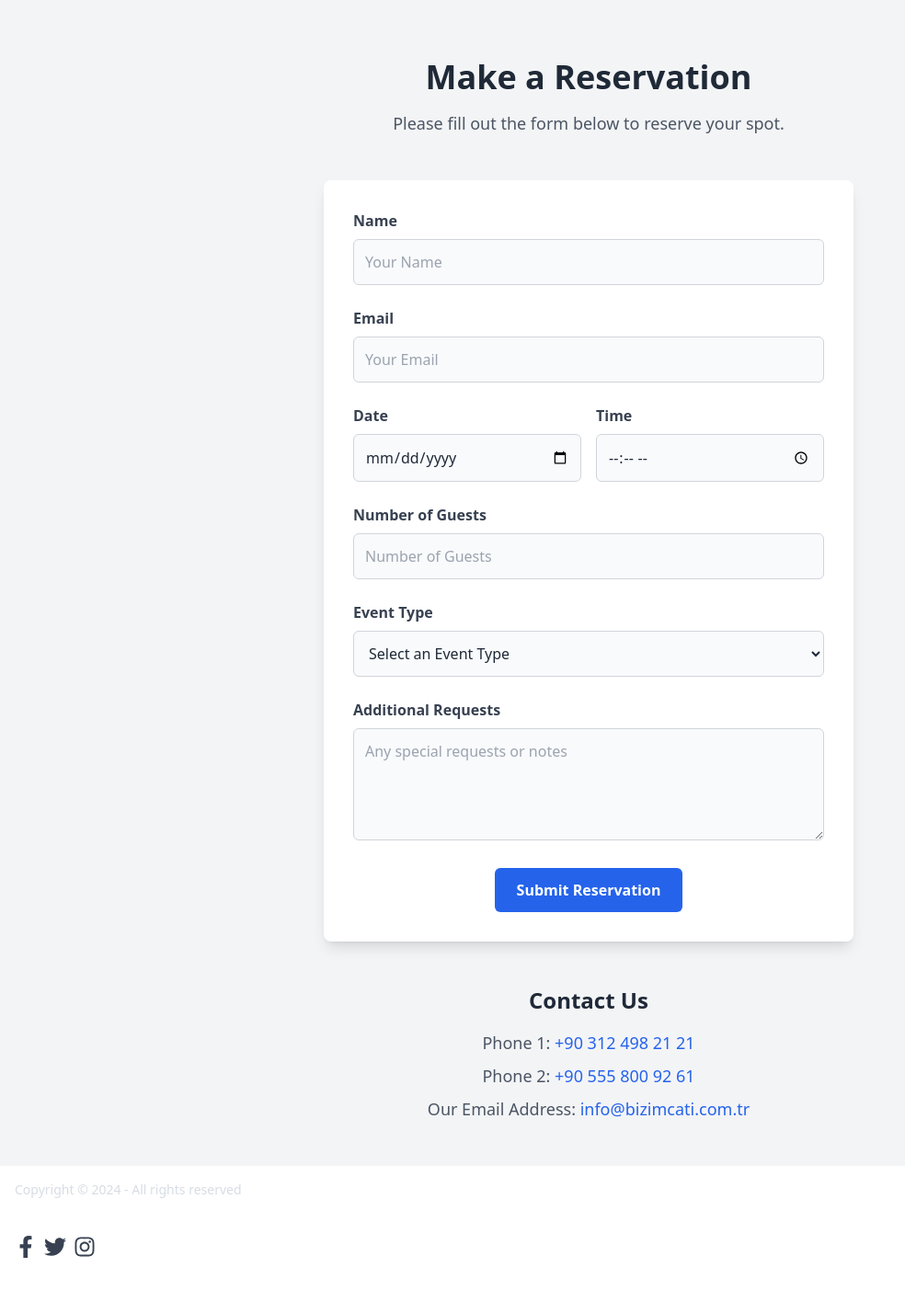
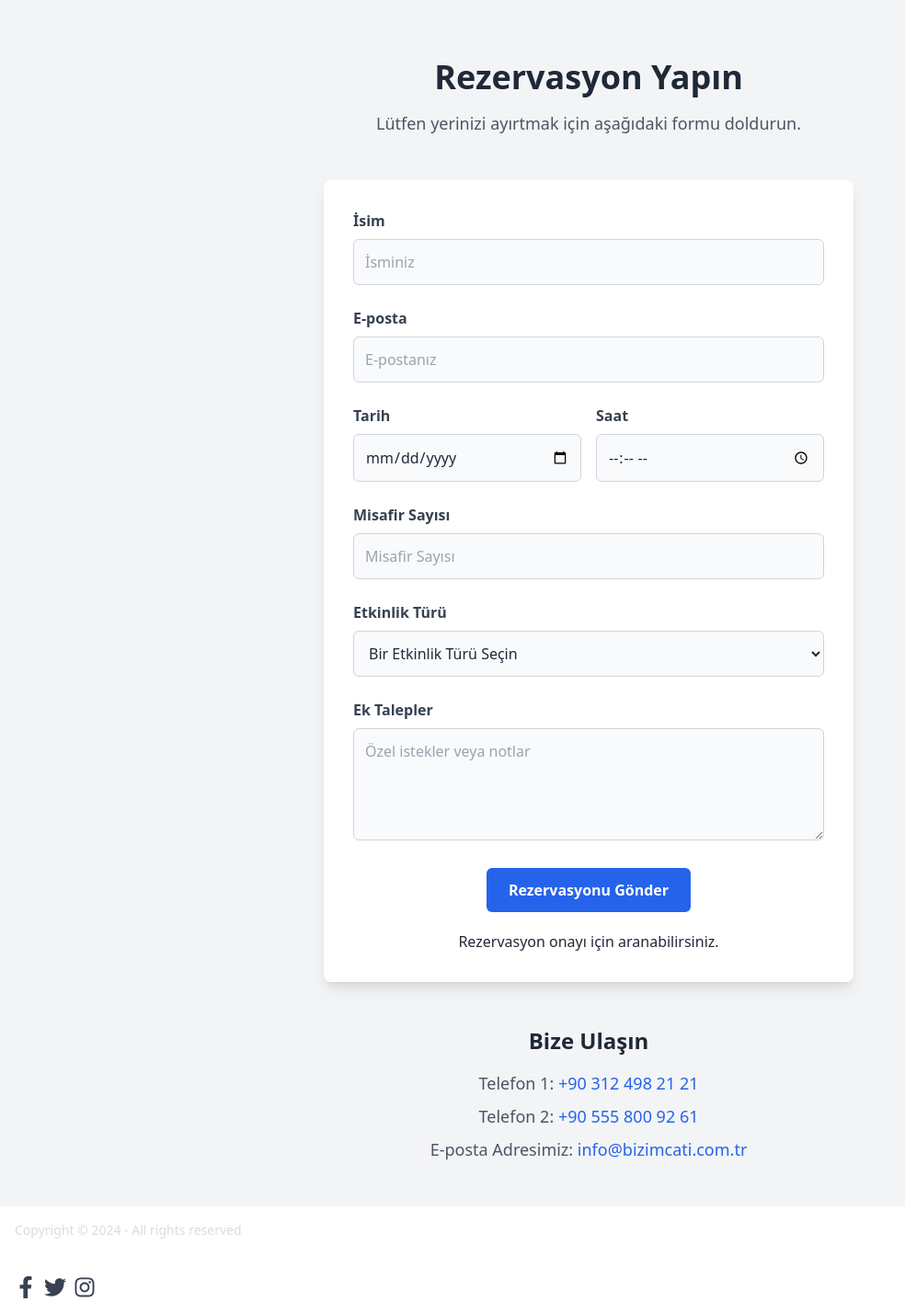
Before and after one commit to alqeren1/Bizimcati_Website, a React (Vite) app: page /reservasyon in a window 1280 px wide. Shown: the whole page at 92% size, without its empty margins (0-984 px from the left). Before the commit the page ends 1384 px from the top, so only its background shows below. Built offline with nearby package versions, Linux system fonts and the light colour scheme.

Commit message:
google maps

```diff
--- a/src/Homepage.jsx
+++ b/src/Homepage.jsx
@@ -5,6 +5,7 @@ import Hero from './Hero';
 import HomeCarousel from './HomeCarousel';
 import EventTypesSection from './Events';
 import Footer from './Footer';
+import Intro from './Maps';
 import LocationContactSection from './Location';
 
 
@@ -15,14 +16,17 @@ function HomePage(){
         i18n.changeLanguage(lng);
       };
 
-    return(<div className='bg-white'>
+    return(<div className='bg-gray-100'>
       <Navbar/>
     <div className="min-h-screen">
        <Hero></Hero>
     </div>
     <EventTypesSection/>
+
+    <div  className="my-20">
+    <Intro/>
+    </div>
     <HomeCarousel/>
-
       <Footer/>
     </div>);
 }
--- /dev/null
+++ b/src/Maps.jsx
@@ -0,0 +1,29 @@
+"use client";
+
+import { useState } from "react";
+import {
+  APIProvider,
+  Map,
+  AdvancedMarker,
+  Pin,
+  InfoWindow,
+} from "@vis.gl/react-google-maps";
+
+export default function Intro() {
+  const position = { lat: 39.757248, lng: 32.7803389 };
+  const [open, setOpen] = useState(false);
+  const apiKey = import.meta.env.VITE_GOOGLE_KEY;
+
+  console.log('API Key:', apiKey);
+  console.log('All env variables:', import.meta.env);
+
+  return (
+    <APIProvider apiKey={apiKey}>
+      <div style={{ height: "70vh", width: "100%" }}>
+        <Map zoom={15} center={position} >
+          {/* Your map components */}
+        </Map>
+      </div>
+    </APIProvider>
+  );
+}
--- a/src/ReservationPage.jsx
+++ b/src/ReservationPage.jsx
@@ -1,7 +1,7 @@
 // ReservationPage.jsx
 import React, { useState } from 'react';
 import axios from 'axios';
-import Footer from './Footer'
+import Footer from './Footer';
 
 const ReservationPage = () => {
   const [formData, setFormData] = useState({
@@ -15,9 +15,9 @@ const ReservationPage = () => {
   });
 
   const eventTypes = [
-    { value: 'bbq', label: 'BBQ' },
+    { value: 'bbq', label: 'Barbekü' },
     { value: 'wedding', label: 'Kır Düğünü' },
-    { value: 'hotel', label: 'Hotel' },
+    { value: 'hotel', label: 'Otel' },
   ];
 
   const handleChange = (e) => {
@@ -31,13 +31,13 @@ const ReservationPage = () => {
     try {
       const response = await axios.post('http://localhost:5000/send-email', {
         toEmail: 'enver.enes98@gmail.com',
-        subject: 'Hello',
-        text: 'This is a test email.',
+        subject: 'Merhaba',
+        text: 'Bu bir test e-postasıdır.',
         data: formData,
       });
       alert(response.data.message);
     } catch (error) {
-      alert('Error sending email');
+      alert('E-posta gönderilirken hata oluştu');
       console.error(error);
     }
     console.log(formData);
@@ -46,56 +46,56 @@ const ReservationPage = () => {
   return (
     <section className="bg-gray-100 pt-16">
       <div className="container mx-auto px-4">
-        {/* Page Header */}
+        {/* Sayfa Başlığı */}
         <div className="text-center mb-12">
-          <h1 className="text-4xl font-bold text-gray-800 mb-4">Make a Reservation</h1>
+          <h1 className="text-4xl font-bold text-gray-800 mb-4">Rezervasyon Yapın</h1>
           <p className="text-lg text-gray-600">
-            Please fill out the form below to reserve your spot.
+            Lütfen yerinizi ayırtmak için aşağıdaki formu doldurun.
           </p>
         </div>
-        {/* Reservation Form */}
+        {/* Rezervasyon Formu */}
         <form
           onSubmit={handleSubmit}
           className="max-w-xl mx-auto bg-white p-8 shadow-lg rounded-lg"
         >
-          {/* Name */}
+          {/* İsim */}
           <div className="mb-6">
             <label htmlFor="name" className="block text-gray-700 font-semibold mb-2">
-              Name
+              İsim
             </label>
             <input
               type="text"
               id="name"
               name="name"
               className="w-full border border-gray-300 rounded-md p-3 bg-slate-50"
-              placeholder="Your Name"
+              placeholder="İsminiz"
               value={formData.name}
               onChange={handleChange}
               required
             />
           </div>
-          {/* Email */}
+          {/* E-posta */}
           <div className="mb-6">
             <label htmlFor="email" className="block text-gray-700 font-semibold mb-2">
-              Email
+              E-posta
             </label>
             <input
               type="email"
               id="email"
               name="email"
               className="w-full border border-gray-300 rounded-md p-3 bg-slate-50"
-              placeholder="Your Email"
+              placeholder="E-postanız"
               value={formData.email}
               onChange={handleChange}
               required
             />
           </div>
-          {/* Date and Time */}
+          {/* Tarih ve Saat */}
           <div className="mb-6 flex space-x-4">
-            {/* Date */}
+            {/* Tarih */}
             <div className="w-1/2">
               <label htmlFor="date" className="block text-gray-700 font-semibold mb-2">
-                Date
+                Tarih
               </label>
               <input
                 type="date"
@@ -107,10 +107,10 @@ const ReservationPage = () => {
                 required
               />
             </div>
-            {/* Time */}
+            {/* Saat */}
             <div className="w-1/2">
               <label htmlFor="time" className="block text-gray-700 font-semibold mb-2">
-                Time
+                Saat
               </label>
               <input
                 type="time"
@@ -123,27 +123,27 @@ const ReservationPage = () => {
               />
             </div>
           </div>
-          {/* Number of Guests */}
+          {/* Misafir Sayısı */}
           <div className="mb-6">
             <label htmlFor="guests" className="block text-gray-700 font-semibold mb-2">
-              Number of Guests
+              Misafir Sayısı
             </label>
             <input
               type="number"
               id="guests"
               name="guests"
               className="w-full border border-gray-300 rounded-md p-3 bg-slate-50"
-              placeholder="Number of Guests"
+              placeholder="Misafir Sayısı"
               value={formData.guests}
               onChange={handleChange}
               required
               min="1"
             />
           </div>
-          {/* Event Type */}
+          {/* Etkinlik Türü */}
           <div className="mb-6">
             <label htmlFor="eventType" className="block text-gray-700 font-semibold mb-2">
-              Event Type
+              Etkinlik Türü
             </label>
             <select
               id="eventType"
@@ -154,7 +154,7 @@ const ReservationPage = () => {
               required
             >
               <option value="" disabled>
-                Select an Event Type
+                Bir Etkinlik Türü Seçin
               </option>
               {eventTypes.map((event) => (
                 <option key={event.value} value={event.value}>
@@ -163,58 +163,64 @@ const ReservationPage = () => {
               ))}
             </select>
           </div>
-          {/* Additional Requests */}
+          {/* Ek Talepler */}
           <div className="mb-6">
             <label
               htmlFor="additionalRequests"
               className="block text-gray-700 font-semibold mb-2"
             >
-              Additional Requests
+              Ek Talepler
             </label>
             <textarea
               id="additionalRequests"
               name="additionalRequests"
               className="w-full border border-gray-300 rounded-md p-3 bg-slate-50"
-              placeholder="Any special requests or notes"
+              placeholder="Özel istekler veya notlar"
               value={formData.additionalRequests}
               onChange={handleChange}
               rows="4"
             ></textarea>
           </div>
-          {/* Submit Button */}
+          {/* Gönder Butonu */}
           <div className="text-center">
             <button
               type="submit"
               className="bg-blue-600 text-white font-semibold px-6 py-3 rounded-md hover:bg-blue-700 transition duration-300"
             >
-              Submit Reservation
+              Rezervasyonu Gönder
             </button>
           </div>
+
+          <div className="text-center mt-5">
+            <p>
+              Rezervasyon onayı için aranabilirsiniz.
+            </p>
+          </div>
         </form>
-        {/* Contact Information */}
+        {/* İletişim Bilgileri */}
         <div className="my-12 text-center">
-          <h2 className="text-2xl font-bold text-gray-800 mb-4">Contact Us</h2>
+          <h2 className="text-2xl font-bold text-gray-800 mb-4">Bize Ulaşın</h2>
           <p className="text-lg text-gray-600 mb-2">
-            Phone 1:{' '}
+            Telefon 1:{' '}
             <a href="tel:+903124982121" className="text-blue-600">
               +90 312 498 21 21
             </a>
           </p>
           <p className="text-lg text-gray-600 mb-2">
-            Phone 2:{' '}
+            Telefon 2:{' '}
             <a href="tel:+905558009261" className="text-blue-600">
               +90 555 800 92 61
             </a>
           </p>
           <p className="text-lg text-gray-600">
-            Our Email Address:{' '}
+            E-posta Adresimiz:{' '}
             <a href="mailto:info@bizimcati.com.tr" className="text-blue-600">
               info@bizimcati.com.tr
             </a>
           </p>
         </div>
       </div>
-      <Footer/>
+      <Footer />
     </section>
   );
 };
```
